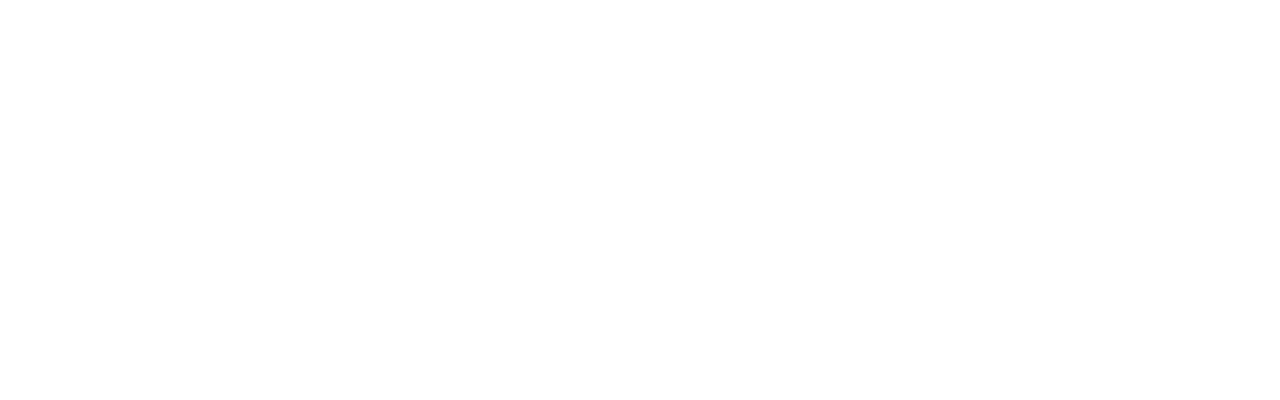
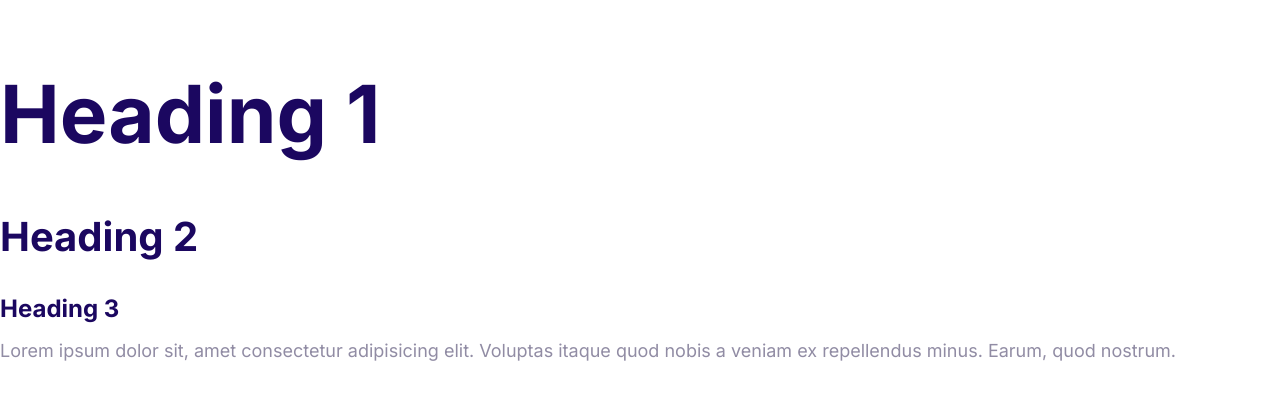
Before and after one commit to SaiAshish-Konchada/CloudInsight, a plain HTML site: page index.html in a window 1280 px wide. Drawn offline with Linux system fonts and the light colour scheme.

Commit message:
Define the styles for the font

```diff
--- a/css/styles.css
+++ b/css/styles.css
@@ -5,3 +5,49 @@
     --color-headings: #1b0760;
     --color-body: #918ca4;
 }
+
+html{
+    font-size: 62.5%
+}
+body{
+    font-family: Inter, Arial, Helvetica, sans-serif;
+    color: var(--color-body);
+    font-size: 2.4rem;
+    line-height: 1.5;
+}
+
+h1,h2,h3{
+    color: var(--color-headings);
+    margin-bottom: 1rem;
+}
+
+h1 {
+    font-size: 7rem;
+}
+
+h2{
+    font-size: 4rem;
+}
+
+h3{
+    font-size: 3rem;
+}
+
+p{
+    margin-top:0;
+}
+
+@media screen and (min-width:1024px){
+    body{
+        font-size:1.8rem;
+    }
+    h1{
+        font-size: 8rem;
+    }
+    h2{
+        font-size:4rem;
+    }
+    h3{
+        font-size:2.4rem;
+    }
+}
--- a/index.html
+++ b/index.html
@@ -5,10 +5,17 @@
     <meta http-equiv="X-UA-Compatible" content="IE=edge">
     <meta name="viewport" content="width=device-width, initial-scale=1.0">
     <title>Document</title>
+    <link rel="preconnect" href="https://fonts.googleapis.com">
+    <link rel="preconnect" href="https://fonts.gstatic.com" crossorigin>
+    <link href="https://fonts.googleapis.com/css2?family=Inter:wght@400;700&display=swap" rel="stylesheet">
     <link rel="stylesheet" href="css/normalize.css"/>
     <link rel="stylesheet" href="css/styles.css"/>
 </head>
 <body>
-
+    <h1>Heading 1</h1>
+    <h2>Heading 2</h2>
+    <h3>Heading 3</h3>
+    <p>Lorem ipsum dolor sit, amet consectetur adipisicing elit. Voluptas itaque quod nobis a veniam ex repellendus minus. Earum, quod nostrum.
+    </p>
 </body>
 </html>
```
